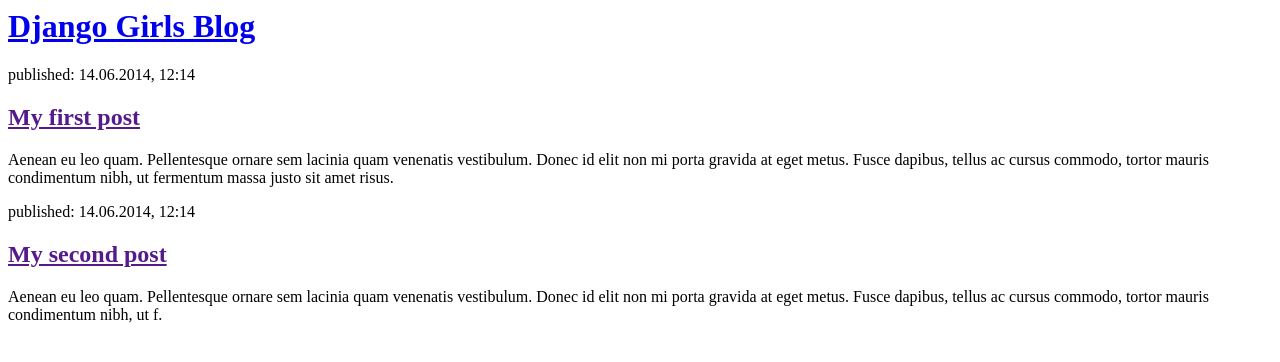
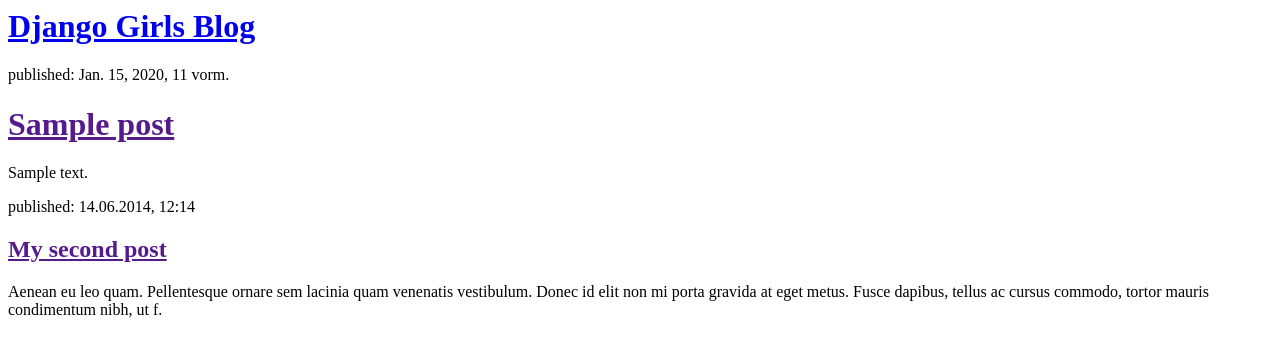
Before and after one commit to eva-ist-einmalig/my-first-blog, a Django app: template blog/templates/blog/post_list.html in a window 1280 px wide. Shown: the top 362 px of the page. Run offline with Django 3.2, Linux system fonts and the light colour scheme; the template is opened without the code that fills it: values that come from a table or form of the project are taken from there, others are empty; tables that the repository leaves empty hold one stand-in row (values such as "Sample post").

Commit message:
Modified templates to display posts from database.

```diff
--- a/blog/models.py
+++ b/blog/models.py
@@ -6,14 +6,14 @@ from django.utils import timezone
 
 
 class Post(models.Model):
-    autor = models.ForeignKey('auth.User')
+    author = models.ForeignKey('auth.User')
     title = models.CharField(max_length=200)
     text = models.TextField()
     created_date = models.DateTimeField(default=timezone.now)
     published_date = models.DateTimeField(blank=True, null=True)
 
     def publish(self):
-        self.publish_date = timezone.now()
+        self.published_date = timezone.now()
         self.save()
 
     def __str__(self):
--- a/blog/templates/blog/post_list.html
+++ b/blog/templates/blog/post_list.html
@@ -7,11 +7,13 @@
             <h1><a href="/">Django Girls Blog</a></h1>
         </div>
 
-        <div>
-            <p>published: 14.06.2014, 12:14</p>
-            <h2><a href="">My first post</a></h2>
-            <p>Aenean eu leo quam. Pellentesque ornare sem lacinia quam venenatis vestibulum. Donec id elit non mi porta gravida at eget metus. Fusce dapibus, tellus ac cursus commodo, tortor mauris condimentum nibh, ut fermentum massa justo sit amet risus.</p>
-        </div>
+        {% for post in posts %}
+          <div>
+            <p>published: {{ post.published_date }}</p>
+            <h1><a href="">{{ post.title }}</a></h1>
+            <p>{{ post.text|linebreaksbr }}</p>
+          </div>
+        {% endfor %}
 
         <div>
             <p>published: 14.06.2014, 12:14</p>
--- a/blog/views.py
+++ b/blog/views.py
@@ -2,5 +2,9 @@ from django.shortcuts import render
 
 # Create your views here.
 
+from .models import Post
+from django.utils import timezone
+
 def post_list(request):
-    return render(request, 'blog/post_list.html')
+    posts = Post.objects.filter(published_date__lte=timezone.now()).order_by('published_date')
+    return render(request, 'blog/post_list.html', {'posts': posts})
```
Also changed, not shown: blog/migrations/0002_auto_20171118_1654.py (added).
